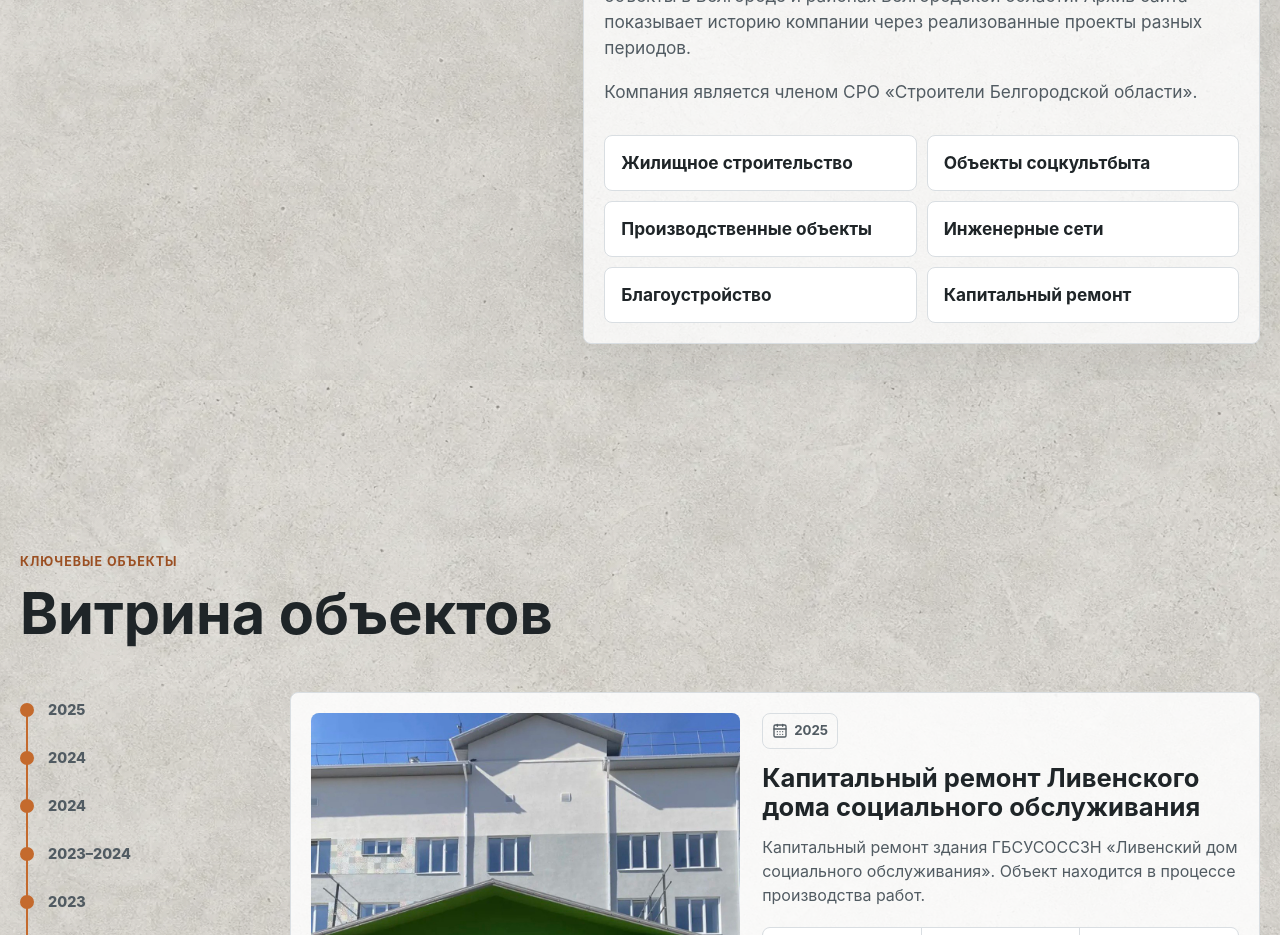
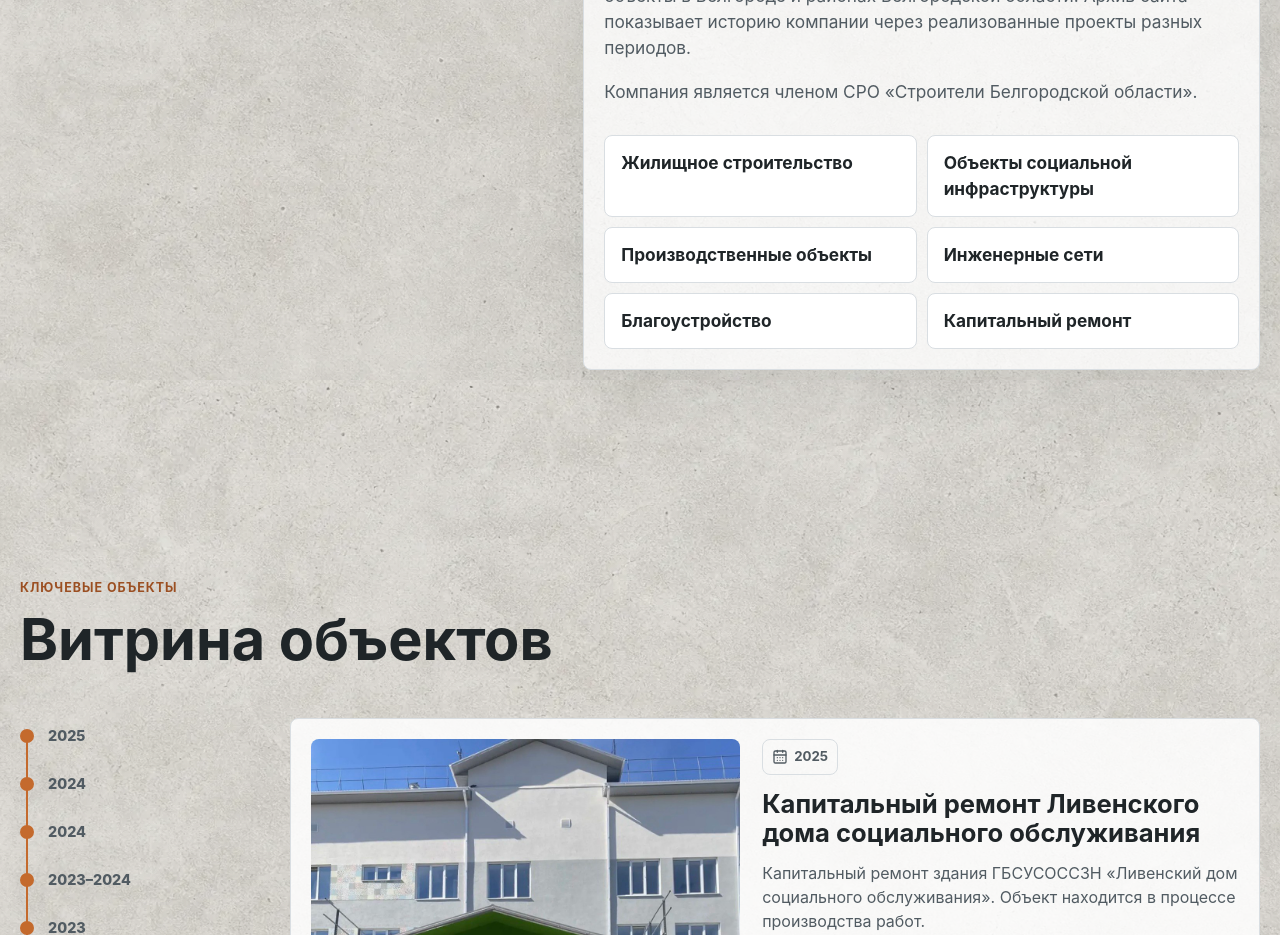
Before and after one commit to tkachas/construction-su8, a React (Vite) app: page / in a window 1280 px wide. Shown: the part 1220-2155 px from the top of the page. Built offline with nearby package versions, Linux system fonts and the light colour scheme.

Commit message:
fix: wording

```diff
--- a/src/components/About/About.tsx
+++ b/src/components/About/About.tsx
@@ -3,7 +3,7 @@ import styles from "./About.module.css";
 
 const facts = [
   "Жилищное строительство",
-  "Объекты соцкультбыта",
+  "Объекты социальной инфраструктуры",
   "Производственные объекты",
   "Инженерные сети",
   "Благоустройство",
```
